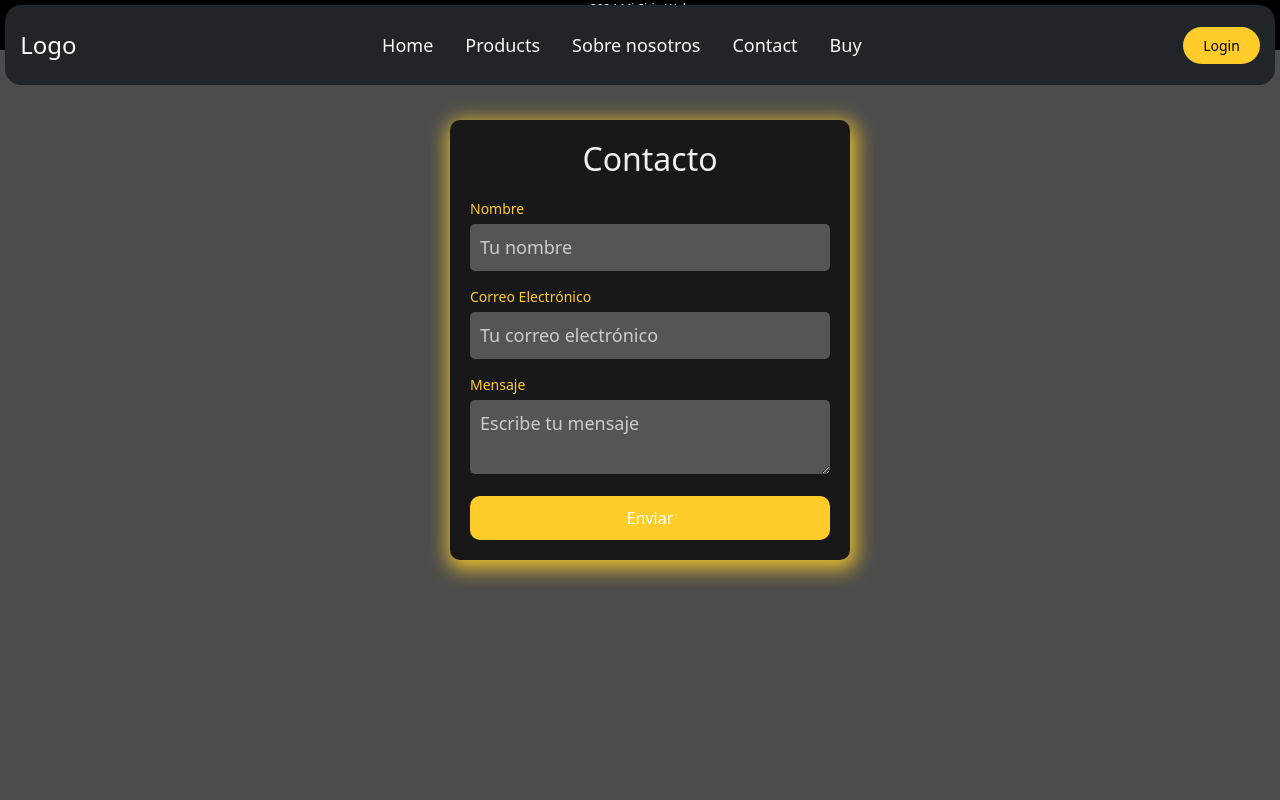
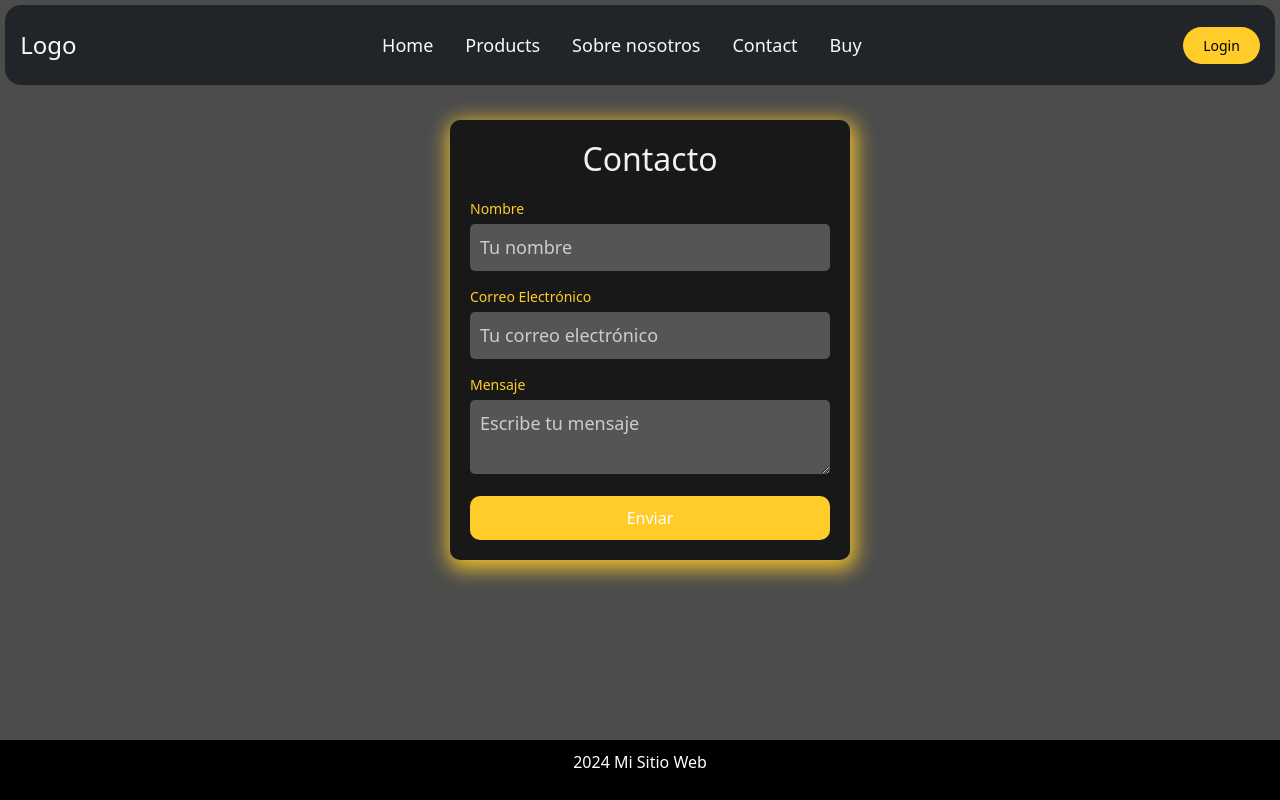
Before and after one commit to Angelo0C/Tercera-Preentrega, a plain HTML site: page pages/contact.html in a window 1280 px wide. Drawn offline with nearby package versions, Linux system fonts and the light colour scheme.

Commit message:
agrego modificaciones

```diff
--- a/css/styles.css
+++ b/css/styles.css
@@ -50,6 +50,18 @@
 .contact-form button:hover {
   background-color: rgba(193, 156, 33, 0.8862745098);
   transition: 0.8s;
+}
+
+.footer-contact{
+  position: absolute;
+  bottom: 0px;
+  padding: 10px;
+  background-color: #000000;
+  color: white;
+  width: 100vw;
+  text-align: center;
+  font-size: 16px;
+
 }
 
 @media (min-width: 768px) {
--- a/pages/contact.html
+++ b/pages/contact.html
@@ -37,7 +37,7 @@
                                     href="../index.html">Home</a>
                             </li>
                             <li class="nav-item">
-                                <a class="nav-link mx-lg-2 text-light" href="./Products.html">Products</a>
+                                <a class="nav-link mx-lg-2 text-light" href="./products.html">Products</a>
                             </li>
                             <li class="nav-item">
                                 <a class="nav-link mx-lg-2 text-light" href="./sn.html">Sobre nosotros</a>
@@ -79,11 +79,12 @@
             </form>
         </div>
 
-        <footer class="footer">
+
+    </main>
+
+   <footer class="footer-contact">
             <p>2024 Mi Sitio Web</p>
         </footer>
-    </main>
-
 
 </body>
 <!-- CDN de Boostrap -->
```
Also changed, not shown: pages/buy.html (+10 -8 lines), pages/products.html (+1 -1 lines), pages/sn.html (+1 -1 lines).
